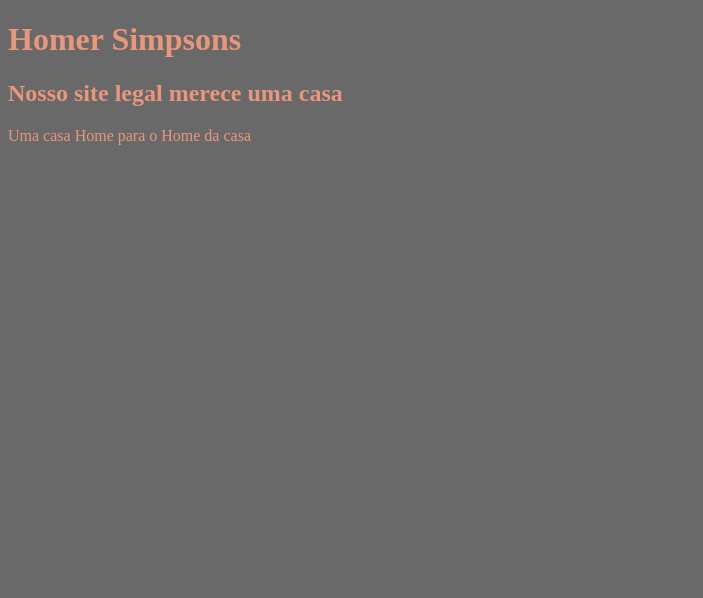
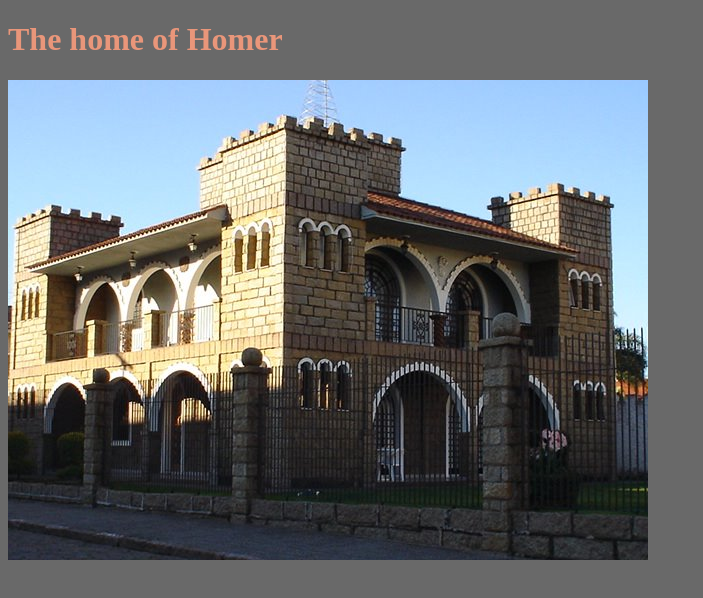
Before and after one commit to HeloisaRebello17/teste-github, a plain HTML site: page home.html in a window 1280 px wide. Shown: the whole page, without its empty margins (0-703 px from the left). Drawn offline with Linux system fonts and the light colour scheme.

Commit message:
Alterado a página home e adicionada uma imagem

```diff
--- a/home.html
+++ b/home.html
@@ -7,8 +7,8 @@
     <title>Home</title>
 </head>
 <body style="background-color:dimgrey; color:darksalmon">
-    <h1>Homer Simpsons</h1>
-    <h2>Nosso site legal merece uma casa</h2>
-    <p>Uma casa Home para o Home da casa</p>
+    <h1>The home of Homer</h1>
+    <div class="margin:10%; border: 2px solid #c8c8c8">
+      <img src="imgs/casa.jpg">
 </body>
 </html>
```
Also changed, not shown: imgs/casa.jpg (added).
